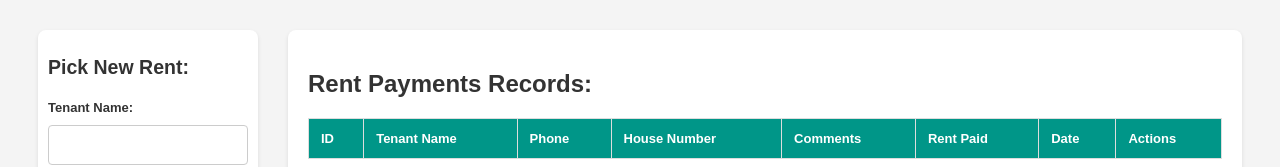
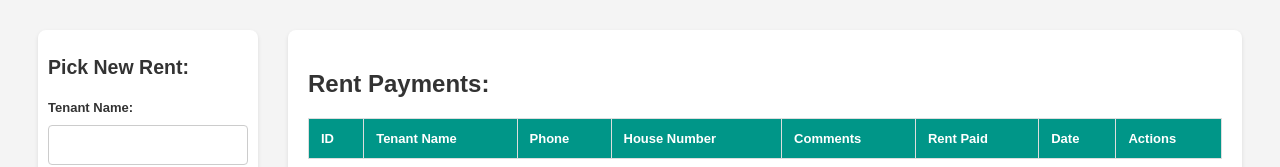
Before and after one commit to PeterNjukia/clients, a website: page public/index.html in a window 1280 px wide. Shown: the part 164-331 px from the top of the page. Drawn offline with Linux system fonts and the light colour scheme; no server answers.

```diff
--- a/public/index.html
+++ b/public/index.html
@@ -174,7 +174,7 @@
             </section>
 
             <section class="section table-section">
-                <h2>Rent Payments Records:</h2>
+                <h2>Rent Payments:</h2>
                 <table>
                     <thead>
                         <tr>
```
